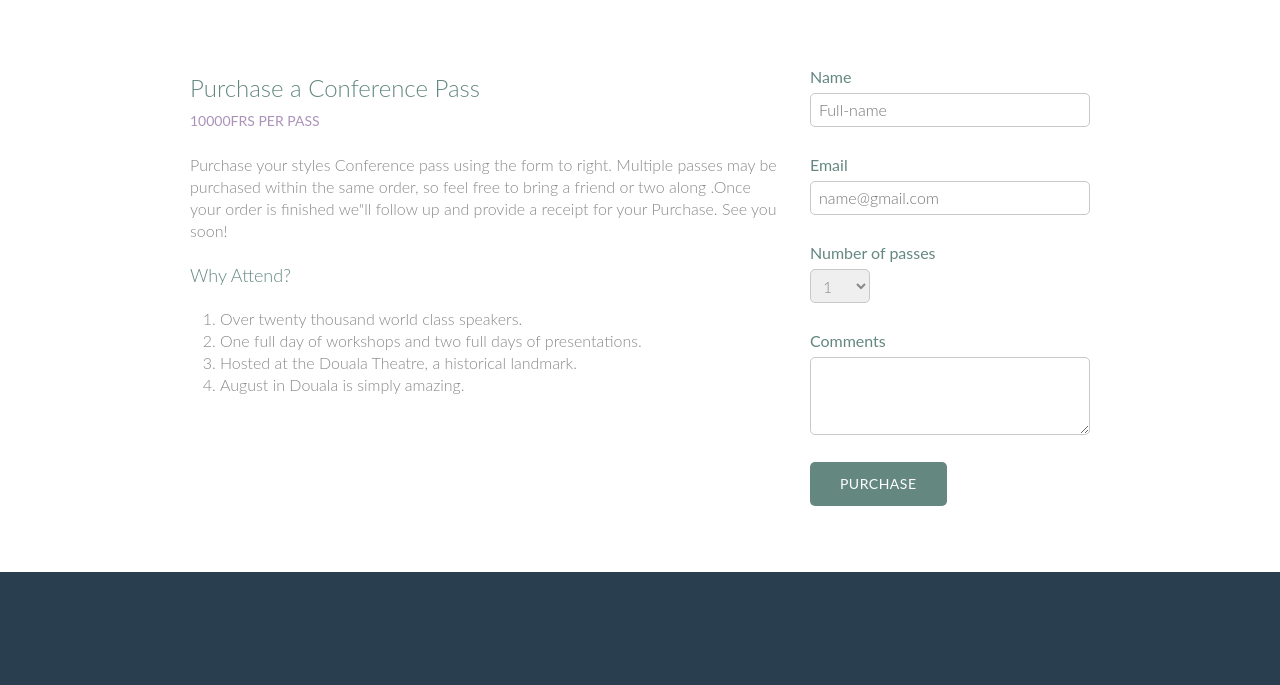
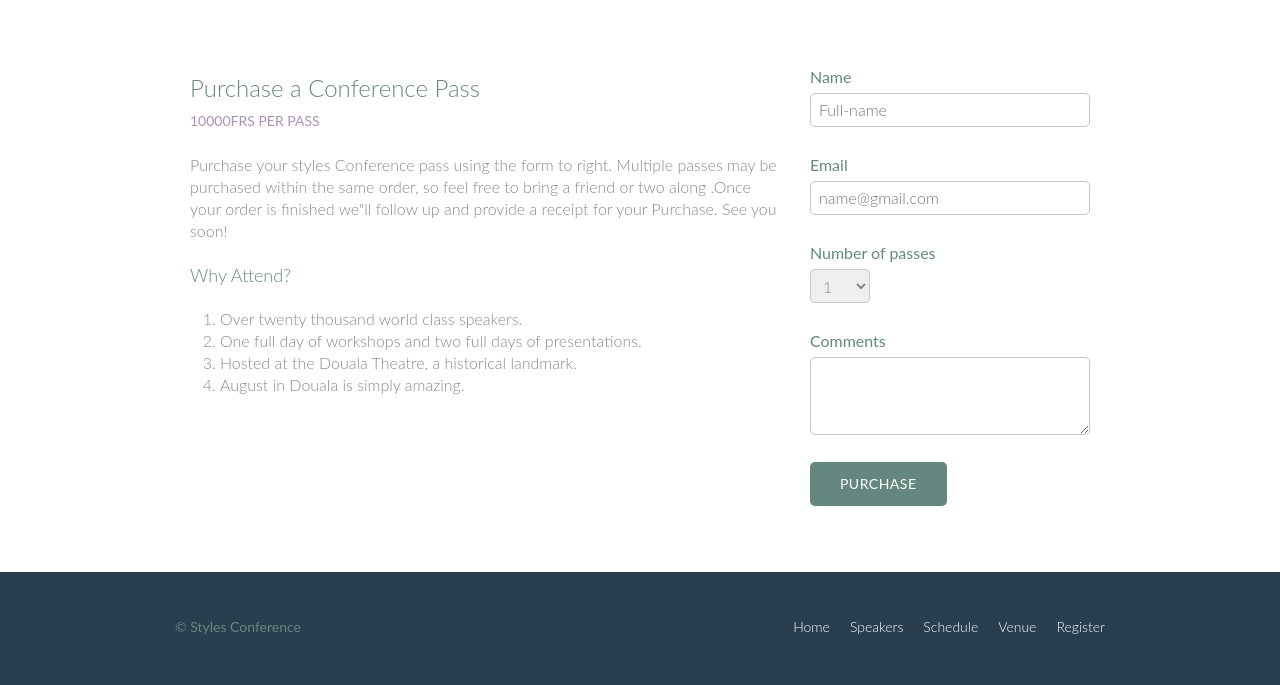
Before and after one commit to eldrige/Assignment, a plain HTML site: page register.html in a window 1280 px wide. Drawn offline with Linux system fonts and the light colour scheme.

Commit message:
beta version

```diff
--- a/assets/stylesheets/main.css
+++ b/assets/stylesheets/main.css
@@ -175,6 +175,7 @@ body {
     text-transform: uppercase;
     letter-spacing: .5px;
     text-align: left;
+    border-top: 5px solid #888;
 
 }
 .tagline {
--- a/register.html
+++ b/register.html
@@ -56,5 +56,17 @@
               </form>
         </div>
     </section>
+    <footer class="container primary-footer group">
+        <small>&copy; Styles Conference</small>
+        <nav class="nav">
+            <ul>
+                <li><a href="index.html">Home</a></li><!--
+                --><li><a href="speakers.html">Speakers</a></li><!--
+                --><li><a href="schedules.html">Schedule</a></li><!--
+               --><li><a href="venue.html">Venue</a></li><!--
+               --><li><a href="register.html">Register</a></li>
+            </ul>
+        </nav>
+    </footer>
 </body>
 </html>
```
Also changed, not shown: index.html (+1 -1 lines), schedules.html (+12 -0 lines), speakers.html (+12 -6 lines), venue.html (+12 -0 lines), name.html (deleted).
